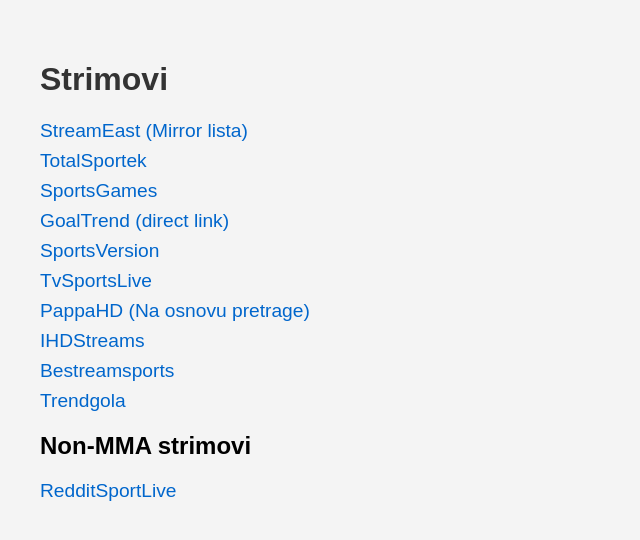
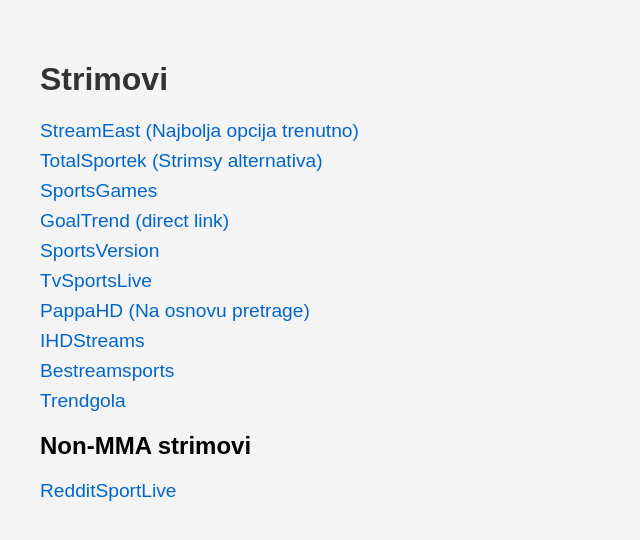
Before and after one commit to AlenkoSarenko/my-links, a plain HTML site: page index.html in a window 1280 px wide. Shown: the whole page, without its empty margins (0-640 px from the left). Drawn offline with Linux system fonts and the light colour scheme.

Commit message:
Update index.html

```diff
--- a/index.html
+++ b/index.html
@@ -32,8 +32,8 @@
 <body>
   <h1>Strimovi</h1>
   <ul>
-    <li><a href="https://v1.gostreameast.link/" target="_blank">StreamEast (Mirror lista)</a></li>
-	<li><a href="https://totalsportek.pro/" target="_blank">TotalSportek</a></li>
+    <li><a href="https://v1.gostreameast.link/" target="_blank">StreamEast (Najbolja opcija trenutno)</a></li>
+	<li><a href="https://totalsportek.pro/" target="_blank">TotalSportek (Strimsy alternativa)</a></li>
 	<li><a href="https://www.sportsgames.today/" target="_blank">SportsGames</a></li>
 	<li><a href="https://goaltrend.info/stre/a1.html" target="_blank">GoalTrend (direct link)</a></li>
 	<li><a href="https://sportsversion.com/safety-guide.php" target="_blank">SportsVersion</a></li>
```
